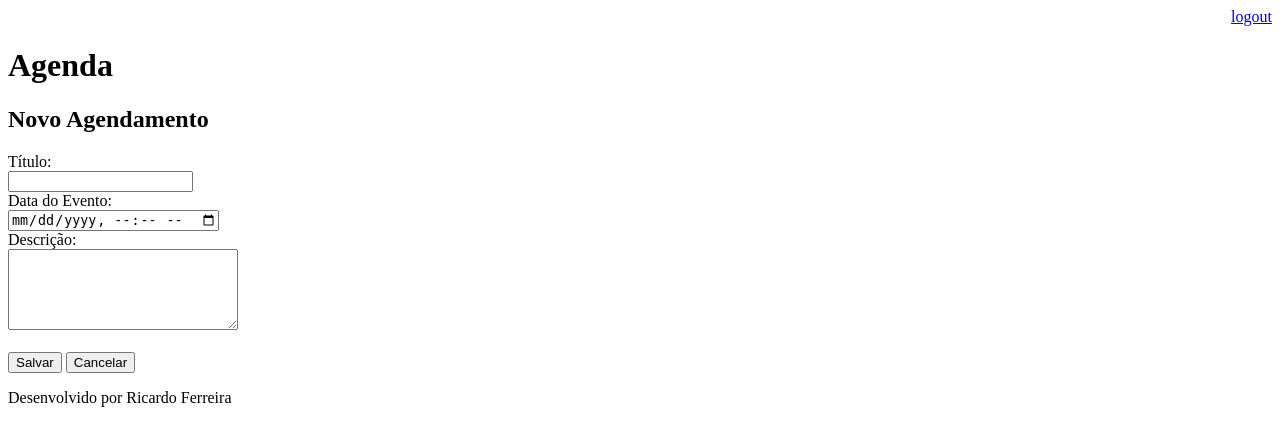
After one commit to jrjunior72/agenda, a Django app: page /agenda/evento/ in a window 1280 px wide. The commit adds this page. Shown: the top 446 px of the page. Run offline with Django 3.2, Linux system fonts and the light colour scheme; a user stored in the database is signed in.

Commit message:
Incluído template para inserção de eventos da agenda. Incluído o gitignore para os arquivos compilados.

```diff
--- a/agenda/urls.py
+++ b/agenda/urls.py
@@ -23,12 +23,11 @@ urlpatterns = [
     path('admin/', admin.site.urls),
     # path('eventos/<titulo_evento>/', views.local_evento),
     path('agenda/', views.lista_eventos),
+    path('agenda/evento/', views.evento), # redireciona para página de cadastro de evento
+    path('agenda/evento/submit', views.submit_evento),
     # path('', views.index) #uma maneira de redirecionar a url
     path('', RedirectView.as_view(url='/agenda/')), #outra maneira de redirecionar a url
-    # redirecionar para página de login
-    path('login/', views.login_user),
-    # redireciona para submit_login
-    path('login/submit', views.submit_login),
-    # logout do usuário
-    path('logout/', views.logout_user)
+    path('login/', views.login_user), # redirecionar para página de login
+    path('login/submit', views.submit_login), # redireciona para submit_login
+    path('logout/', views.logout_user) # logout do usuário
 ]
--- a/core/views.py
+++ b/core/views.py
@@ -50,3 +50,20 @@ def lista_eventos(request):
     evento = Evento.objects.filter(usuario=usuario)
     dados = {'eventos':evento}
     return render(request, 'agenda.html', dados)
+
+@login_required(login_url='/login/')
+def evento(request):
+    return render(request, 'evento.html')
+
+@login_required(login_url='/login/')
+def submit_evento(request):
+    if request.POST:
+        titulo = request.POST.get('titulo')
+        data_evento = request.POST.get('data_evento')
+        descricao = request.POST.get('descricao')
+        usuario = request.user
+        Evento.objects.create(titulo=titulo,
+                              data_evento=data_evento,
+                              descricao=descricao,
+                              usuario=usuario)
+    return redirect('/')
--- a/templates/agenda.html
+++ b/templates/agenda.html
@@ -2,7 +2,9 @@
 
 {% block content %}
     <h2>Agendamentos</h2>
-
+    <a href="evento/">
+        <button type="button">Novo Agendamento</button>
+    </a>
     <ul style="font-size: 18px">
         {% for evento in eventos %}
             <li>{{ evento.titulo }} - {{ evento.get_data_evento}}</li>
--- /dev/null
+++ b/templates/evento.html
@@ -0,0 +1,26 @@
+{% extends "model-page.html" %}
+
+{% block content %}
+
+<h2>Novo Agendamento</h2>
+
+<form action="submit" method="post">{% csrf_token %}
+    <label>Título:</label>
+    <br>
+    <input type="text" name="titulo" size="20">
+    <br>
+    <label>Data do Evento:</label>
+    <br>
+    <input type="datetime-local" name="data_evento">
+    <br>
+    <label>Descrição:</label>
+    <br>
+    <textarea name="descricao" rows="5" cols="26"></textarea>
+    <br><br>
+    <button type="submit">Salvar</button>
+    <a href="/">
+        <button type="button">Cancelar</button>
+    </a>
+</form>
+
+{% endblock %}
```
Also changed, not shown: db.sqlite3, 1 other file.
